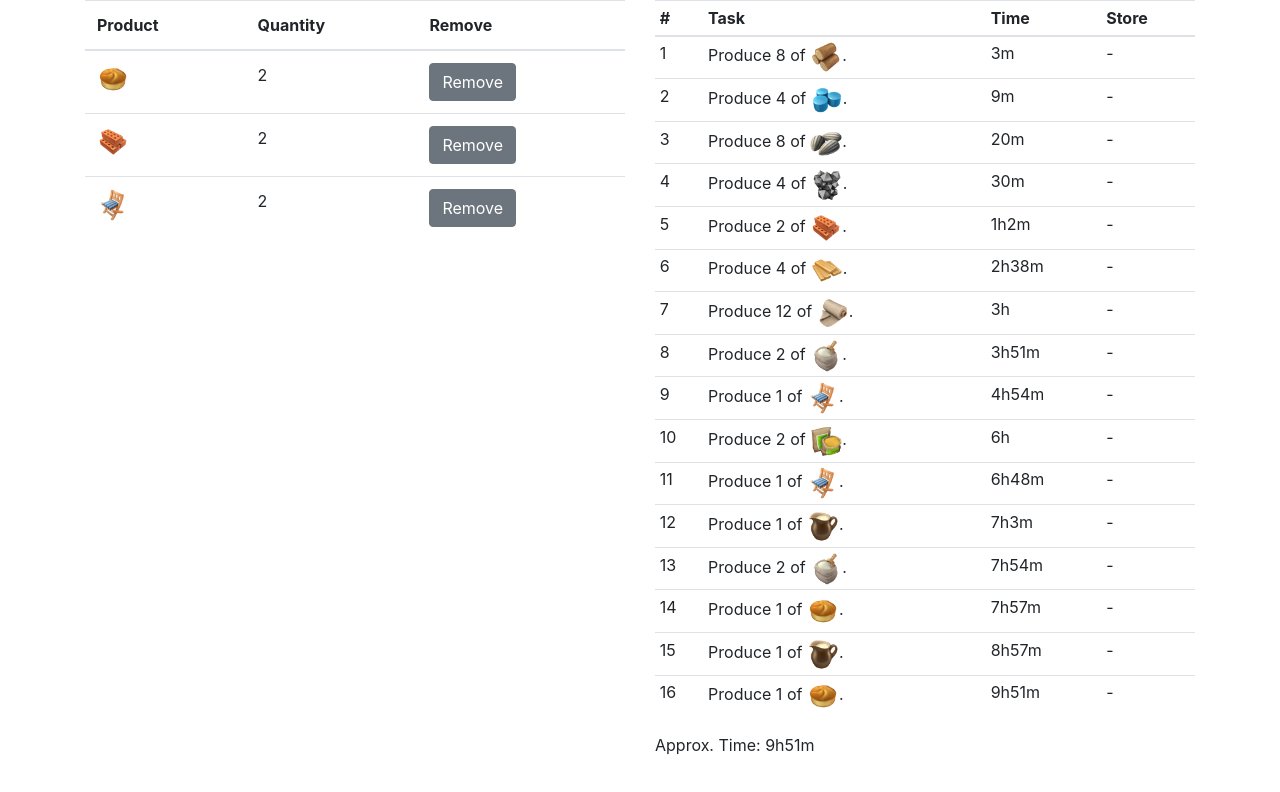
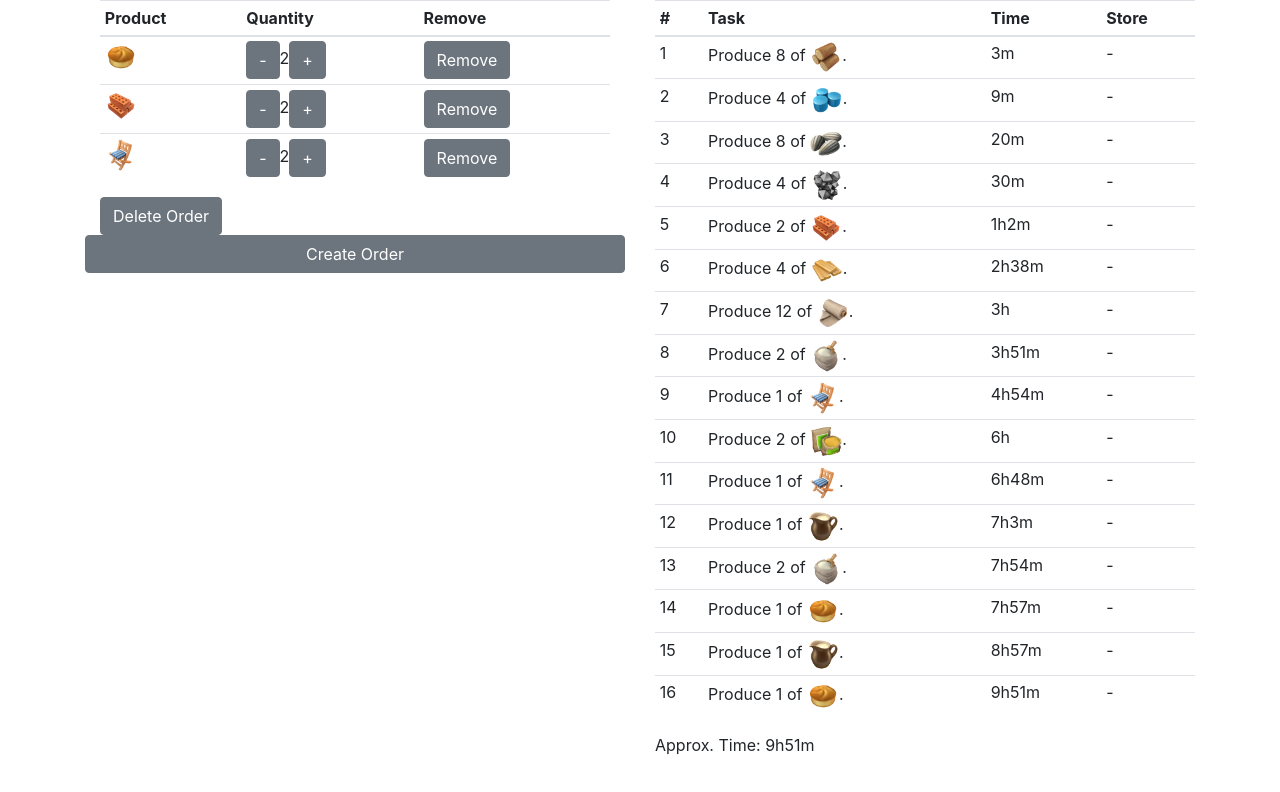
Before and after one commit to pldin601/simcity-buildit-todo-calculator, a React (Create React App) app: page / in a window 1280 px wide. Shown: the top 792 px of the page. Built offline with nearby package versions, Linux system fonts and the light colour scheme.

Commit message:
Add buttons, additional action

```diff
--- a/src/components/Orders.tsx
+++ b/src/components/Orders.tsx
@@ -2,21 +2,57 @@ import * as React from "react";
 import {Dispatch} from "react";
 import {Order} from "../domain/order";
 import {OrderReducerAction} from "../orderReducer";
-import {Button, Table} from "reactstrap";
+import {Button, Col, Row, Table} from "reactstrap";
 import ProductPicture from "./ProductPicture";
+import {AnyProduct} from "../domain/Production";
 
 export interface OrdersProps {
   orders: Order[];
   dispatch: Dispatch<OrderReducerAction>;
 }
 
-export const Orders: React.FC<OrdersProps> = ({ orders }) => {
+export const Orders: React.FC<OrdersProps> = ({ orders, dispatch }) => {
+  const handleRemoveProductFromOrder = React.useCallback(
+    (orderIndex: number, product: AnyProduct) => () =>
+      dispatch({
+        type: "REMOVE_FROM_ORDER",
+        index: orderIndex,
+        item: product
+      }),
+    []
+  );
+
+  const handleDeleteOrder = React.useCallback(
+    (orderIndex: number) => () =>
+      dispatch({ type: "DELETE_ORDER", index: orderIndex }),
+    []
+  );
+
+  const handleCreateOrder = React.useCallback(
+    () => dispatch({ type: "ADD_ORDER" }),
+    []
+  );
+
+  const handleIncrementQuantity = React.useCallback(
+    (product: any, index: number, amount: number) => () =>
+      dispatch({
+        type: "INCREMENT_QUANTITY",
+        item: product as AnyProduct,
+        index,
+        amount
+      }),
+    []
+  );
+
   return (
     <>
+      <Row>
+        <Col>
           {React.Children.toArray(
             orders.map((order, index) => {
               return (
-            <Table>
+                <Col>
+                  <Table size={"sm"}>
                     <thead>
                       <tr>
                         <th>Product</th>
@@ -32,9 +68,36 @@ export const Orders: React.FC<OrdersProps> = ({ orders }) => {
                               <td title={product}>
                                 <ProductPicture product={product} />
                               </td>
-                        <td>{quantity}</td>
                               <td>
-                          <Button>Remove</Button>
+                                <Button
+                                  onClick={handleIncrementQuantity(
+                                    product,
+                                    index,
+                                    -1
+                                  )}
+                                >
+                                  -
+                                </Button>
+                                {quantity}
+                                <Button
+                                  onClick={handleIncrementQuantity(
+                                    product,
+                                    index,
+                                    1
+                                  )}
+                                >
+                                  +
+                                </Button>
+                              </td>
+                              <td>
+                                <Button
+                                  onClick={handleRemoveProductFromOrder(
+                                    index,
+                                    product as AnyProduct
+                                  )}
+                                >
+                                  Remove
+                                </Button>
                               </td>
                             </tr>
                           );
@@ -42,9 +105,22 @@ export const Orders: React.FC<OrdersProps> = ({ orders }) => {
                       )}
                     </tbody>
                   </Table>
+                  <Button onClick={handleDeleteOrder(index)}>
+                    Delete Order
+                  </Button>
+                </Col>
               );
             })
           )}
+        </Col>
+      </Row>
+      <Row>
+        <Col>
+          <Button block onClick={handleCreateOrder}>
+            Create Order
+          </Button>
+        </Col>
+      </Row>
     </>
   );
 };
--- a/src/index.tsx
+++ b/src/index.tsx
@@ -28,7 +28,7 @@ function App() {
           <Orders orders={orders} dispatch={dispatch} />
         </Col>
         <Col>
-          <ProductionPlan items={planItems} />
+          {orders.length > 0 ? <ProductionPlan items={planItems} /> : 'Nothing to show.'}
         </Col>
       </Row>
     </Container>
--- a/src/orderReducer.ts
+++ b/src/orderReducer.ts
@@ -21,6 +21,12 @@ export type OrderReducerAction =
       type: "REMOVE_FROM_ORDER";
       index: number;
       item: AnyProduct;
+    }
+  | {
+      type: "INCREMENT_QUANTITY";
+      index: number;
+      item: AnyProduct;
+      amount: number;
     };
 
 function reduceOrders(
@@ -51,6 +57,17 @@ function reduceOrders(
         return order;
       });
 
+    case "INCREMENT_QUANTITY":
+      return state.map((order, index) => {
+        if (index === action.index) {
+          return {
+            ...order,
+            [action.item]: (order[action.item] || 0) + action.amount
+          };
+        }
+        return order;
+      });
+
     default:
       return state;
   }
```
Lines whose indentation alone changed are shown as unchanged.
